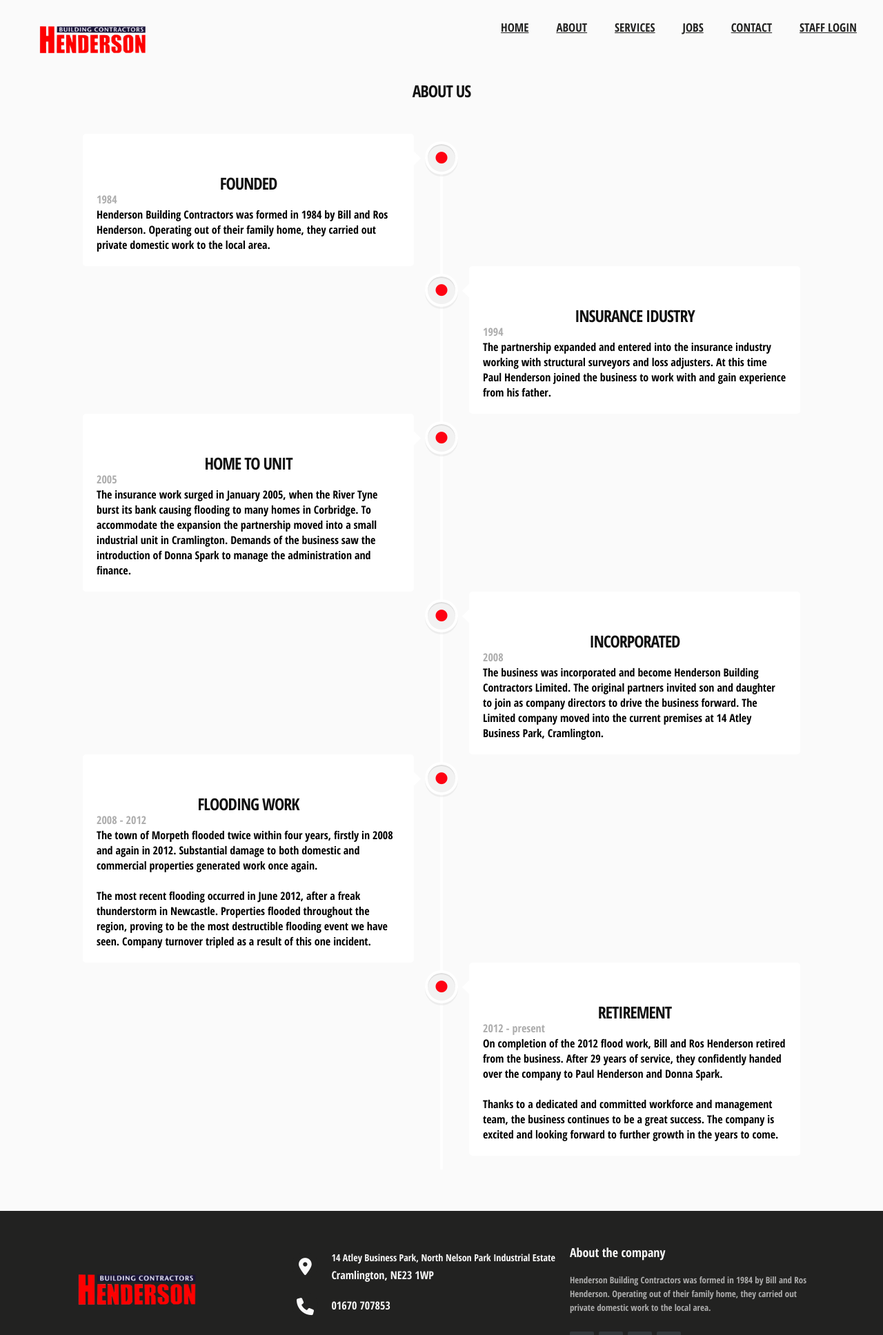
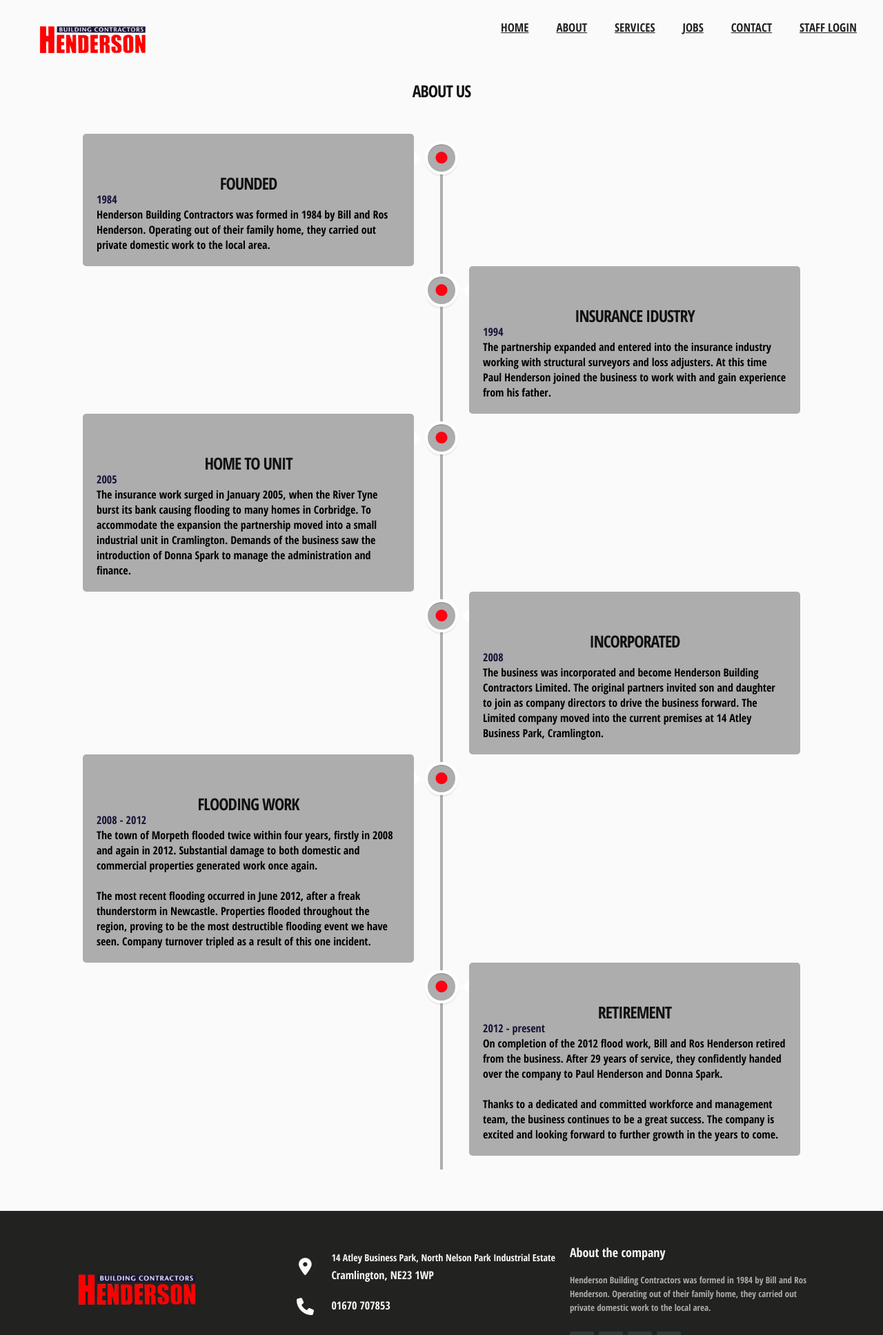
Before and after one commit to morgaancole/KV6002Group4, a PHP site: page /about.php in a window 1280 px wide. Shown: the top 1936 px of the page at 69% size. Run offline with PHP 8.4, Linux system fonts and the light colour scheme; some libraries are stand-ins or nearby versions.

Commit message:
feedback correction
colour change for the about page

```diff
--- a/Portal/inc/functions.php
+++ b/Portal/inc/functions.php
@@ -203,7 +203,7 @@ function adminNav(){
                 <li>
                     <a href="vehicleLogs.php">
                         <span class="ti-settings"></span>
-                        <span>View Vehichle Logs</span>
+                        <span>View Vehicle Logs</span>
                     </a>
                 </li>
                 <li>
--- a/frontend/styles/style.css
+++ b/frontend/styles/style.css
@@ -883,14 +883,14 @@ fieldset {
 }
 
 .wrapper .date{
-    color: #ADADAD;
+    color: #181237;
 }
 
 .wrapper .center-line{
   position: absolute;
   height: 100%;
   width: 4px;
-  background: #fff;
+  background: #ADADAD;
   left: 50%;
   top: 20px;
   transform: translateX(-50%);
@@ -905,7 +905,7 @@ fieldset {
   justify-content: flex-end;
 }
 .wrapper .row section{
-  background: #fff;
+  background: #ADADAD;
   border-radius: 5px;
   width: calc(50% - 40px);
   padding: 20px;
@@ -930,7 +930,7 @@ fieldset {
 .row section .icon,
 .center-line .scroll-icon{
   position: absolute;
-  background: #f2f2f2;
+  background: #ADADAD;
   height: 40px;
   width: 40px;
   text-align: center;
```
